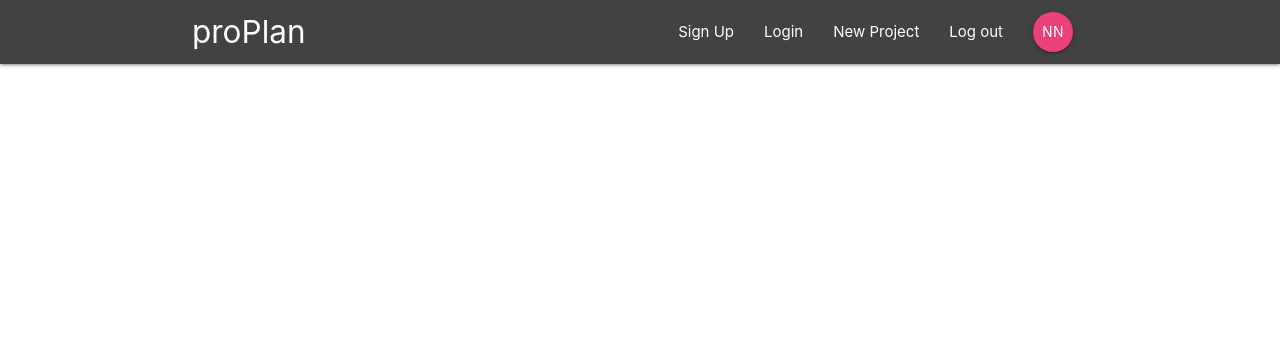
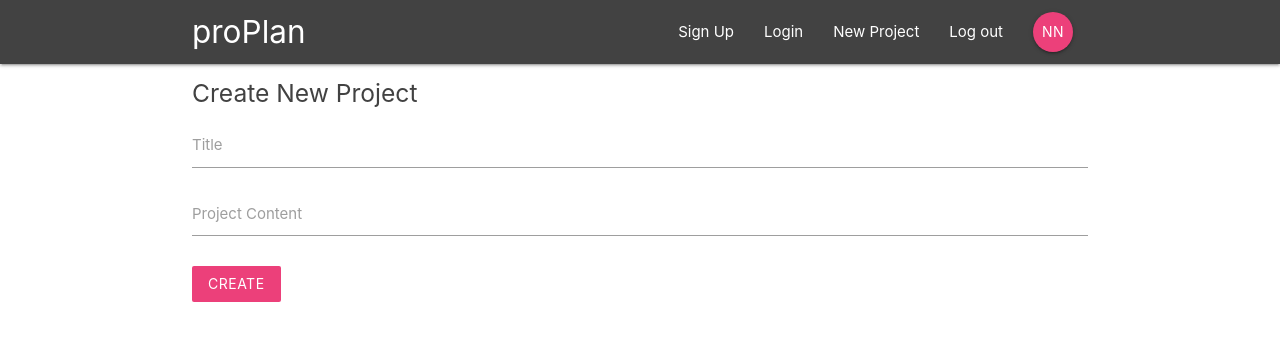
Before and after one commit to elemson/Project-Management-App-with-React-Redux-Firebase, a React (Create React App) app in the folder proplan/: page /create in a window 1280 px wide. Shown: the top 340 px of the page. Built offline with nearby package versions, Linux system fonts and the light colour scheme.

Commit message:
fleshing out the create project form

```diff
--- a/proplan/src/App.js
+++ b/proplan/src/App.js
@@ -5,7 +5,7 @@
 import ProjectDetails from "./component/project/projectDetails";
 import SignIn from "./component/auth/SignIn";
 import SignUp from "./component/auth/SignUp";
-
+import CreateProject from "./component/project/createProject";
 function App() {
   return (
     <BrowserRouter>
@@ -16,6 +16,7 @@
           <Route path="/project/:id" component={ProjectDetails} />
           <Route path="/signin" component={SignIn} />
           <Route path="/signup" component={SignUp} />
+          <Route path="/create" component={CreateProject} />
         </Switch>
       </div>
     </BrowserRouter>
--- a/proplan/src/component/auth/SignIn.js
+++ b/proplan/src/component/auth/SignIn.js
@@ -7,9 +7,9 @@
   };
 
   handleChange = e => {
-    this.setState = {
+    this.setState({
       [e.target.id]: e.target.value
-    };
+    });
   };
 
   handleSubmit = e => {
--- a/proplan/src/component/auth/SignUp.js
+++ b/proplan/src/component/auth/SignUp.js
@@ -9,9 +9,9 @@
   };
 
   handleChange = e => {
-    this.setState = {
+    this.setState({
       [e.target.id]: e.target.value
-    };
+    });
   };
 
   handleSubmit = e => {
--- a/proplan/src/component/project/createProject.js
+++ b/proplan/src/component/project/createProject.js
@@ -0,0 +1,48 @@
+import React, { Component } from "react";
+
+class CreateProject extends Component {
+  state = {
+    title: "",
+    content: ""
+  };
+
+  handleChange = e => {
+    this.setState({
+      [e.target.id]: e.target.value
+    });
+  };
+
+  handleSubmit = e => {
+    e.preventDefault();
+    console.log(this.state);
+  };
+
+  render() {
+    return (
+      <div className="container">
+        <form onSubmit={this.handleSubmit} className="white">
+          <h5 className="grey-text text-darken-3">Create New Project</h5>
+          <div className="input-field">
+            <label htmlFor="title">Title</label>
+            <input type="text" id="title" onChange={this.handleChange} />
+          </div>
+
+          <div className="input-field">
+            <label htmlFor="content">Project Content</label>
+            <textarea
+              id="content"
+              className="materialize-textarea"
+              onChange={this.handleChange}
+            />
+          </div>
+
+          <div className="input-field">
+            <button className="btn pink lighten-1 z-depth-0">Create</button>
+          </div>
+        </form>
+      </div>
+    );
+  }
+}
+
+export default CreateProject;
```
